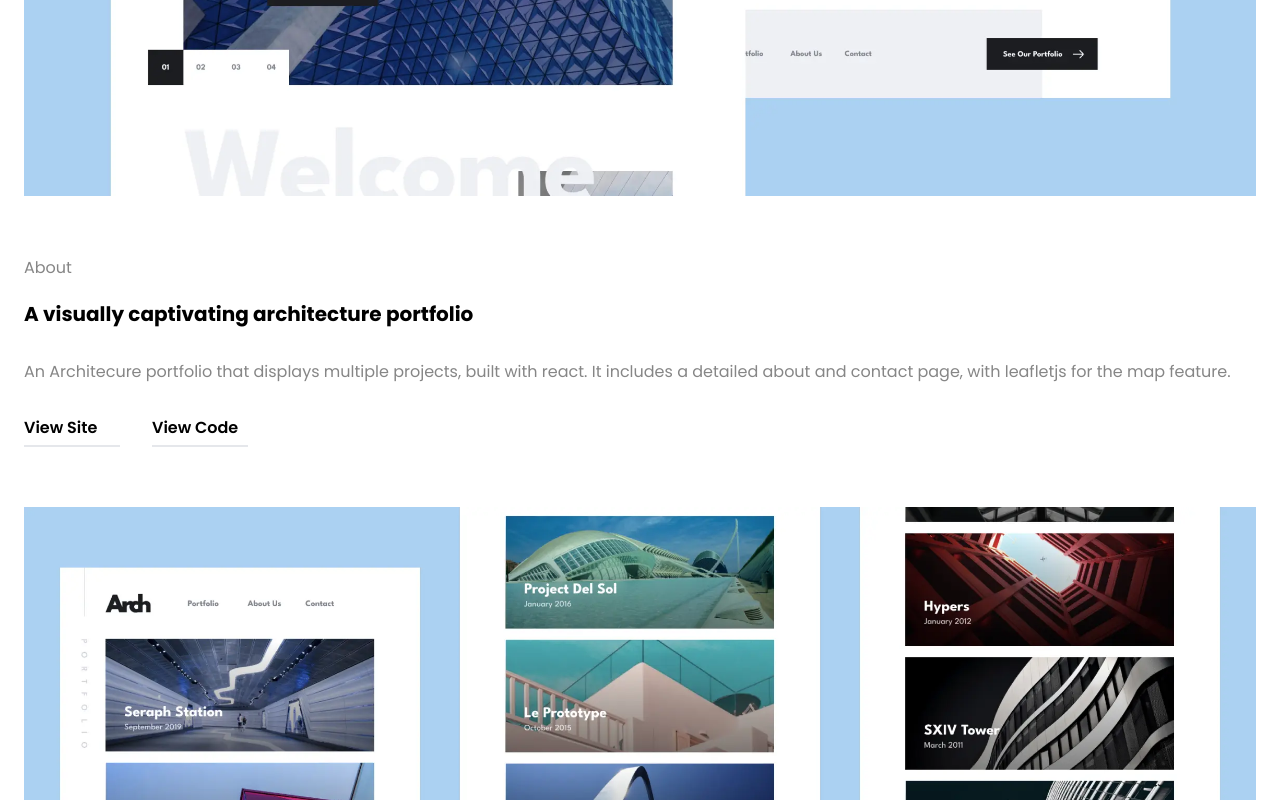
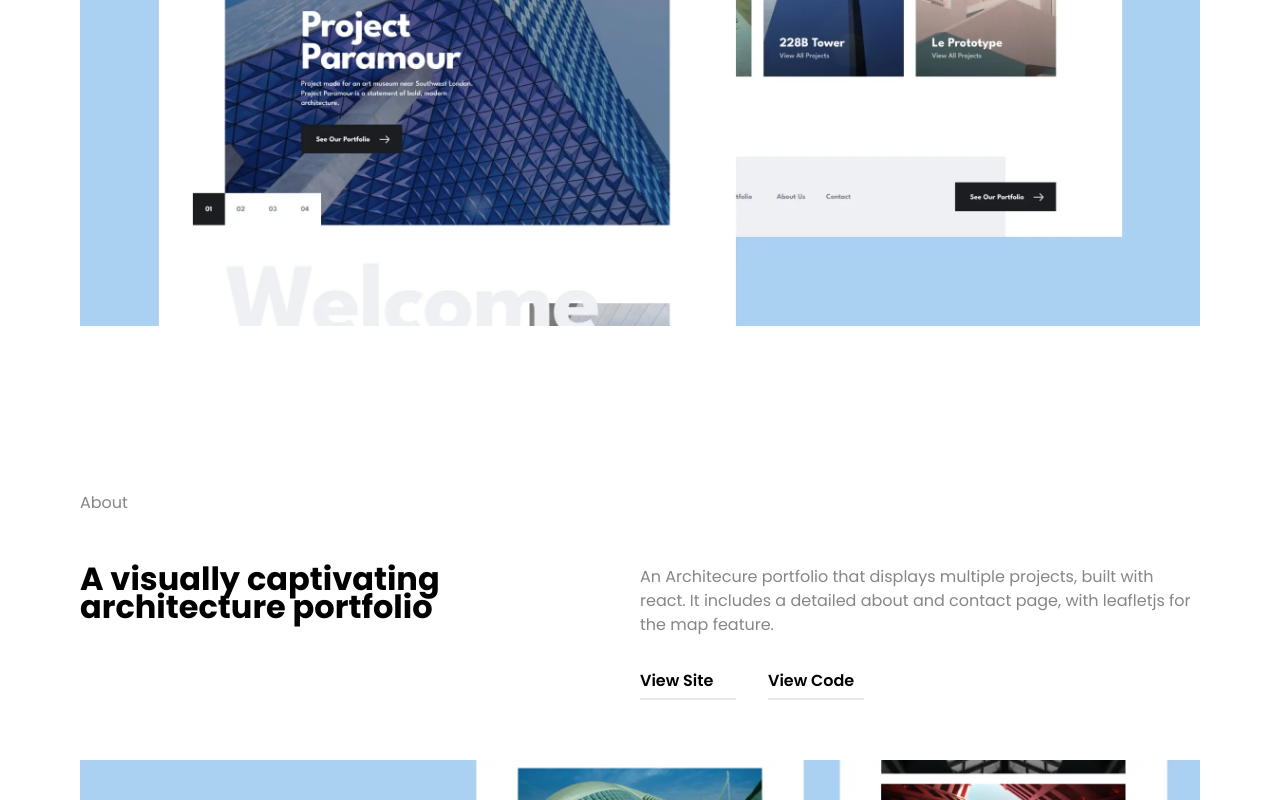
Before and after one commit to RoanMacmillan/portfolio-next, a Next.js app: page /portfolio/Arch in a window 1280 px wide. Shown: the part 649-1449 px from the top of the page. Built offline with nearby package versions, Linux system fonts and the light colour scheme.

Commit message:
desktop styling

```diff
--- a/src/containers/Hero.tsx
+++ b/src/containers/Hero.tsx
@@ -1,13 +1,14 @@
 import React from "react";
-
-
 
 const Hero = () => {
   return (
-    <div className="mt-[50px] lg:mt-[100px] lg:max-w-[1280px] mx-auto relative customMd:mt-[133px]">
-      <h1 className="font-light text-[60px] leading-[1] tracking-[-2px] lg:text-[80px]">Check<br></br>My<br className="lg:hidden"></br><span className="font-bold lg:ml-[10px]">Portfolio</span></h1>
-      <div className="h-[5px] w-14 bg-customBlack mt-6" ></div>
-      <div className="h-[1850px] hidden customXL:block w-[1px] bg-gray-200 absolute inset-0 mx-auto"></div>
+    <div className="relative  mx-auto mt-[50px] customMd:mt-[133px] lg:mt-[184px] lg:max-w-[1280px]">
+      <h1 className="text-[60px] font-light leading-[1] tracking-[-2px] lg:text-[80px]">
+        Check<br></br>My<br className="lg:hidden"></br>
+        <span className="font-bold lg:ml-[10px]">Portfolio</span>
+      </h1>
+      <div className="mt-6 h-[5px] w-14 bg-customBlack"></div>
+      <div className="absolute inset-0 mx-auto hidden h-[1850px] w-[1px] bg-gray-200 customXL:block"></div>
     </div>
   );
 };
--- a/src/containers/PortfolioDetail.tsx
+++ b/src/containers/PortfolioDetail.tsx
@@ -10,7 +10,7 @@ type PortfolioDetailProps = {
 
 const PortfolioDetail: React.FC<PortfolioDetailProps> = ({ project }) => {
   return (
-    <div className="">
+    <div className="mt-[50px] customMd:mt-[133px] lg:mt-[184px]">
       <p>{project.label}</p>
       <h1 className="text-[60px] leading-[1] tracking-[-2px] lg:text-[80px] font-bold mt-4">
         {project.title}
@@ -26,10 +26,16 @@ const PortfolioDetail: React.FC<PortfolioDetailProps> = ({ project }) => {
         className="mt-[40px]"
       />
 
-      <div className="mt-[60px]">
+      <div className="mt-[60px] lg:mt-[165px]">
         <h2 className="text-customGray">About</h2>
-        <p className="mt-[20px] text-xl font-bold">{project.smallDescription}</p>
-        <p className="mt-8 text-customGray">{project.background}</p>
+        <div className="lg:flex justify-between lg:mt-[50px]">
+        <div>
+        <p className="mt-[20px] text-xl font-bold lg:text-[32px] lg:w-[400px] lg:mt-[0px]">{project.smallDescription}</p>
+        </div>
+
+<div className='lg:w-1/2'>
+
+        <p className="mt-8 text- lg:mt-[0px] text-customGray">{project.background}</p>
 
         <div className="mt-8 flex font-semibold gap-8">
             <div>
@@ -40,6 +46,9 @@ const PortfolioDetail: React.FC<PortfolioDetailProps> = ({ project }) => {
             <a href={project.codeURL}>View Code</a>
             <div className="mt-[5px] h-[2px] w-24 bg-gray-200"></div>
             </div>
+        </div>
+        </div>
+
         </div>
       </div>
 
--- a/src/pages/portfolio/[slug].tsx
+++ b/src/pages/portfolio/[slug].tsx
@@ -18,7 +18,7 @@ const PortfolioItem = () => {
   }
 
   return (
-    <div className="px-6">
+    <div className="px-6 max-w-[1280px] mx-auto customMd:px-20">
       <PortfolioDetail project={project} />
       <Footer title="See" emphasizedText="More" footerLink="Portfolio" />
       </div>
```
